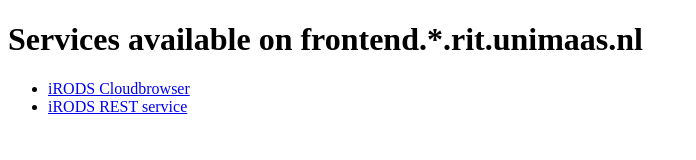
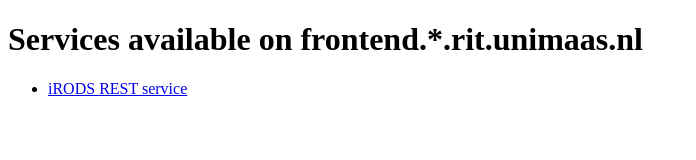
Before and after one commit to MaastrichtUniversity/irods-frontend, a plain HTML site: page index.html in a window 1280 px wide. Shown: the whole page, without its empty margins (0-696 px from the left). Drawn offline with Linux system fonts and the light colour scheme.

Commit message:
Cleanup of iRODS cloudbrowser (RITDEV-686)

```diff
--- a/index.html
+++ b/index.html
@@ -9,7 +9,6 @@
 <h1>Services available on frontend.*.rit.unimaas.nl</h1>
 
 <ul>
-    <li><a href="/irods-cloud-backend">iRODS Cloudbrowser</a></li>
     <li><a href="/rest">iRODS REST service</a></li>
 </ul>
 
```
Also changed, not shown: 5 other files.
